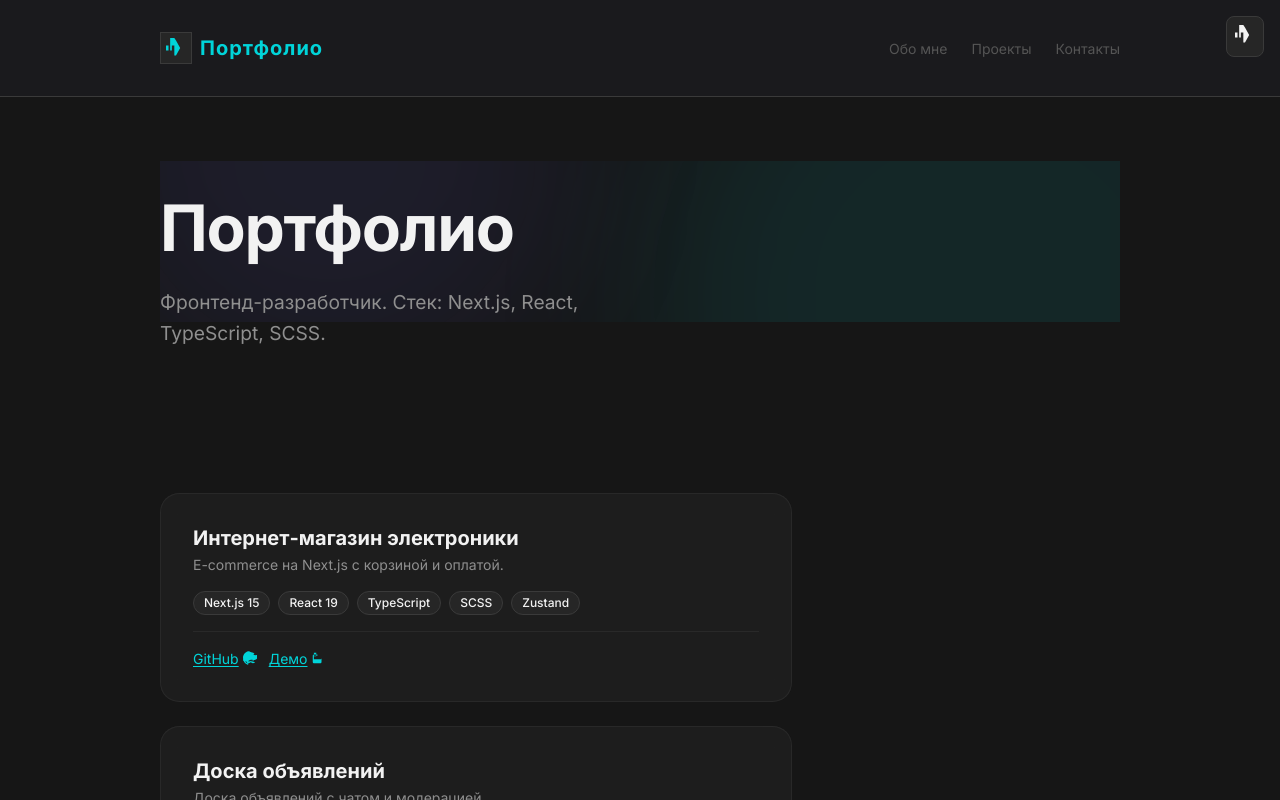
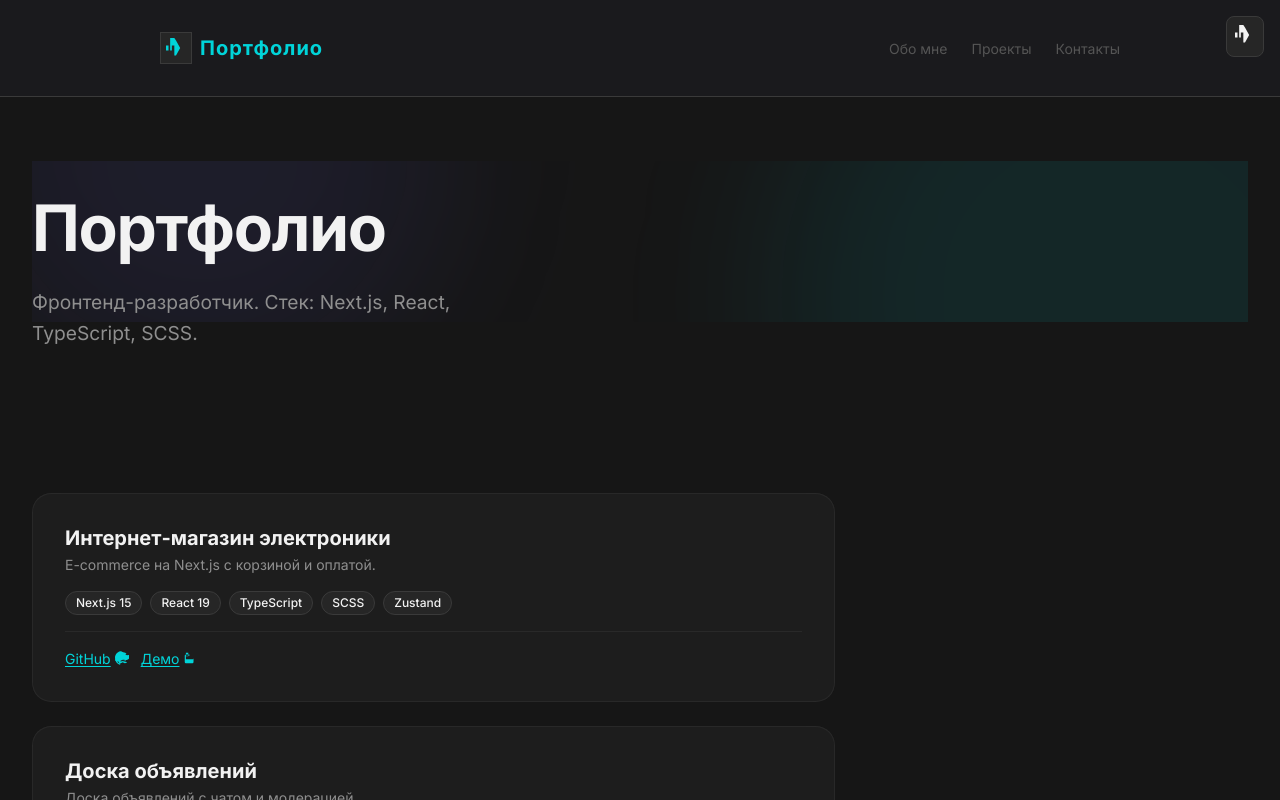
Before and after one commit to Slav468/portfolio, a Next.js app: page / in a window 1280 px wide. Shown: the top 800 px of the page. Built offline with nearby package versions, Linux system fonts and the light colour scheme.

Commit message:
feat: remove max-width from main, make content span full width

```diff
--- a/src/components/layout/main-content.module.scss
+++ b/src/components/layout/main-content.module.scss
@@ -1,9 +1,6 @@
 @use '../../../styles/tokens' as *;
 
 .main {
-  max-width: 64rem;
-  margin-left: auto;
-  margin-right: auto;
   padding: var(--space-xl) var(--space-xl);
 }
 
```
